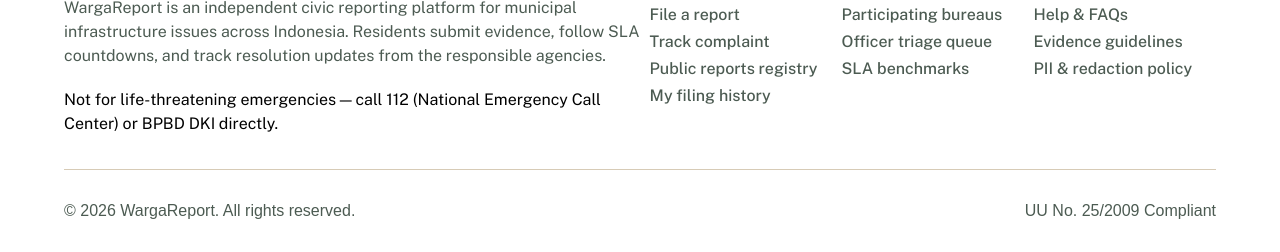
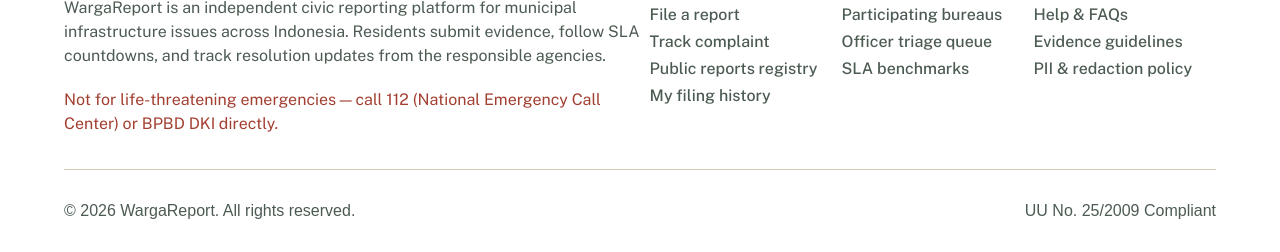
Before and after one commit to daberpro/koda-b10-weekly3, a plain HTML site: page citizen-account-flow-complaints.html in a window 1280 px wide. Shown: the part 909-1161 px from the top of the page. Drawn offline with nearby package versions, Linux system fonts and the light colour scheme.

Commit message:
fix: fix the footer content which need to higlight text on red color

```diff
--- a/citizen-account-flow-complaints.html
+++ b/citizen-account-flow-complaints.html
@@ -373,7 +373,7 @@
                     submit evidence, follow SLA countdowns, and track resolution
                     updates from the responsible agencies.
                 </p>
-                <p class="public-sans-font weight-400 font-size-1 line-height-1half">
+                <p class="public-sans-font weight-400 font-size-1 line-height-1half text-color-red">
                     Not for life-threatening emergencies — call 112 (National
                     Emergency Call Center) or BPBD DKI directly.
                 </p>
```
Also changed, not shown: citizen-account-flow-notification.html (+1 -1 lines), citizen-account-flow-privacy.html (+1 -1 lines), citizen-account-flow-profile.html (+1 -1 lines), citizen-account-flow-security.html (+1 -1 lines), how-it-works.html (+1 -1 lines), index.html (+1 -1 lines), live-feed.html (+1 -1 lines), notification.html (+1 -1 lines), register.html (+1 -1 lines), report-receipt.html (+1 -1 lines), reporting-location.html (+1 -1 lines), reporting-proof.html (+1 -1 lines), reporting-riview-and-send.html (+1 -1 lines), reporting-topic.html (+1 -1 lines), 3 more files.
